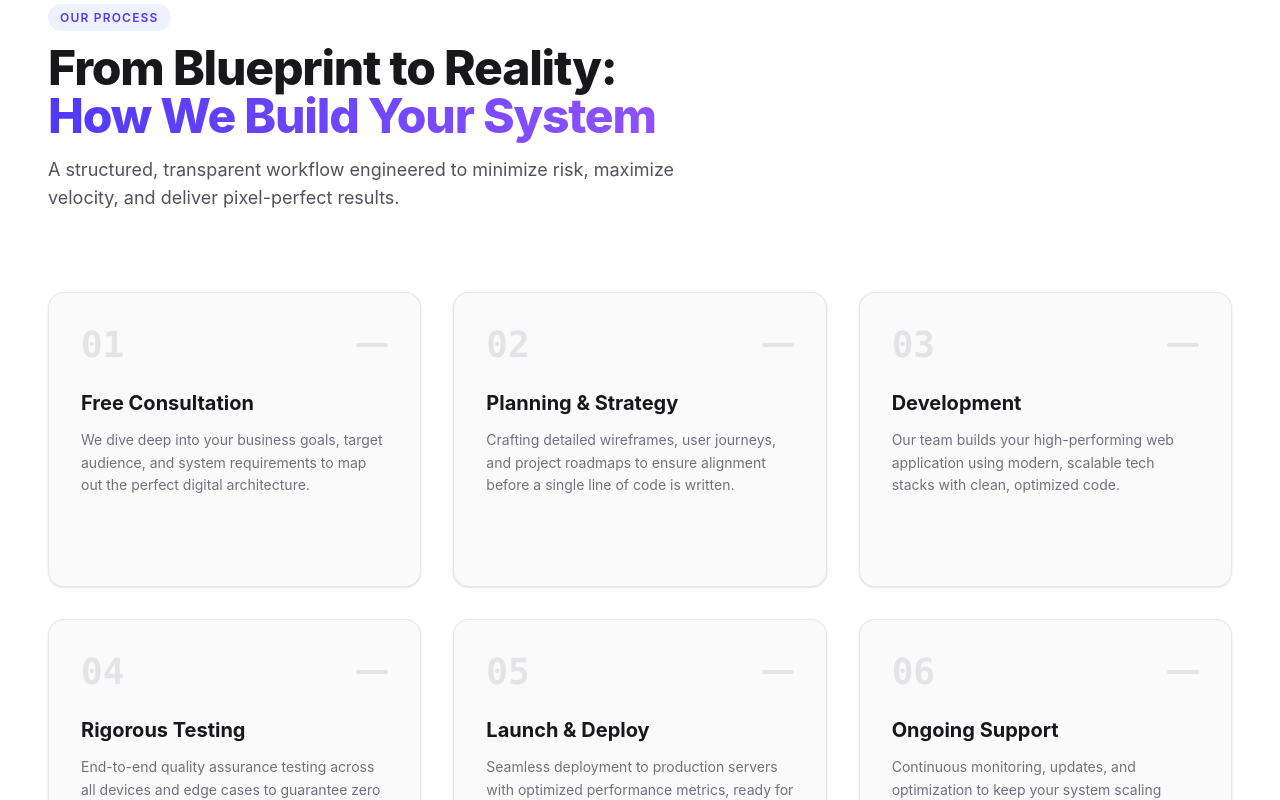
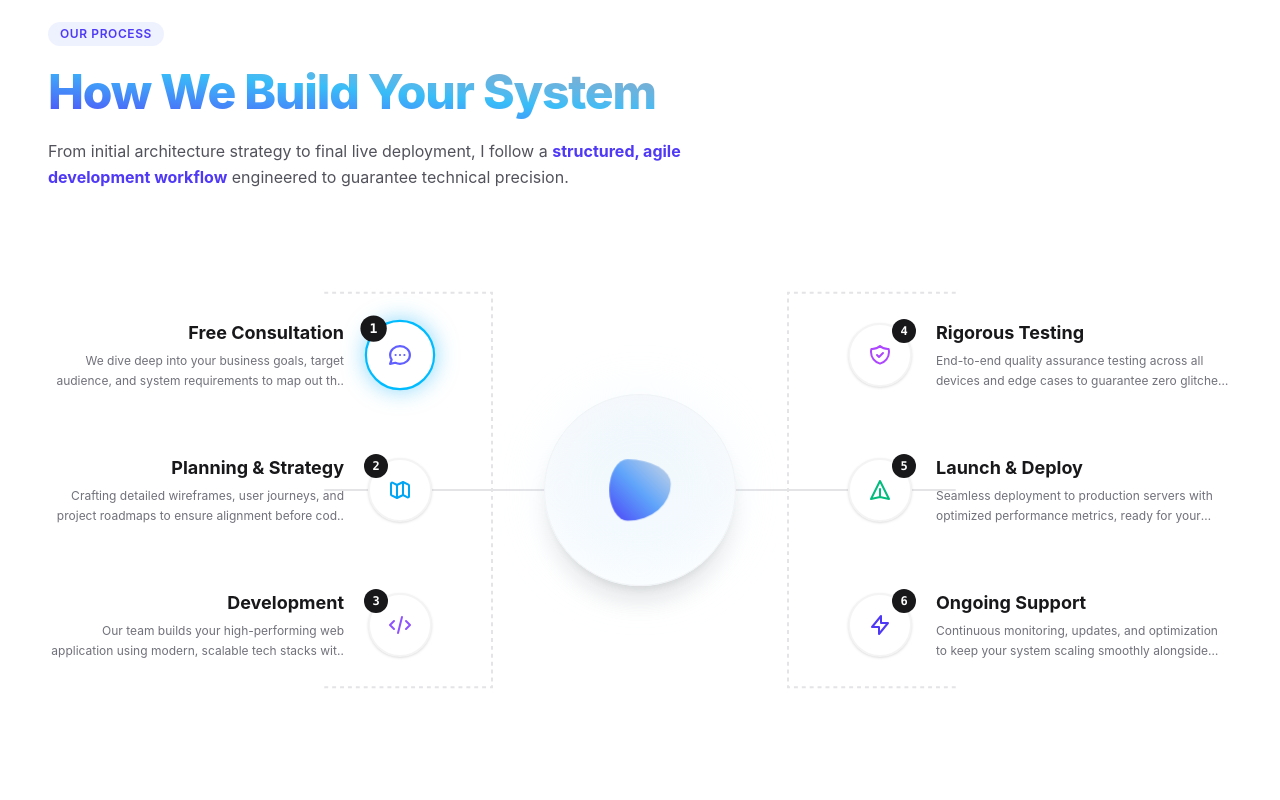
Before and after one commit to saikat-patra-web-developer/saikat-portfolio, a React (Vite) app: page / in a window 1280 px wide. Shown: the part 3400-4200 px from the top of the page. Built offline with nearby package versions, Linux system fonts and the light colour scheme.

Commit message:
Update Workflow.jsx

```diff
--- a/src/components/Workflow.jsx
+++ b/src/components/Workflow.jsx
@@ -1,95 +1,238 @@
-import React from 'react';
+import React, { useState } from 'react';
 
 export default function Workflow() {
+  const [activeIndex, setActiveIndex] = useState(0);
+
   const steps = [
+    // Left Column Steps
     {
-      number: '01',
+      number: '1',
       title: 'Free Consultation',
       description: 'We dive deep into your business goals, target audience, and system requirements to map out the perfect digital architecture.',
+      highlight: 'Understand objectives & scope',
+      side: 'left',
+      icon: (
+        <svg className="w-6 h-6 text-indigo-500" fill="none" viewBox="0 0 24 24" stroke="currentColor">
+          <path strokeLinecap="round" strokeLinejoin="round" strokeWidth={2} d="M8 12h.01M12 12h.01M16 12h.01M21 12c0 4.418-4.03 8-9 8a9.863 9.863 0 01-4.255-.949L3 20l1.395-3.72C3.512 15.042 3 13.574 3 12c0-4.418 4.03-8 9-8s9 3.582 9 8z" />
+        </svg>
+      )
     },
     {
-      number: '02',
+      number: '2',
       title: 'Planning & Strategy',
-      description: 'Crafting detailed wireframes, user journeys, and project roadmaps to ensure alignment before a single line of code is written.',
+      description: 'Crafting detailed wireframes, user journeys, and project roadmaps to ensure alignment before code is written.',
+      highlight: 'Interactive wireframes & flowcharts',
+      side: 'left',
+      icon: (
+        <svg className="w-6 h-6 text-sky-500" fill="none" viewBox="0 0 24 24" stroke="currentColor">
+          <path strokeLinecap="round" strokeLinejoin="round" strokeWidth={2} d="M9 20l-5.447-2.724A1 1 0 013 16.382V5.618a1 1 0 011.447-.894L9 7m0 13l6-3m-6 3V7m6 10l4.553 2.276A1 1 0 0021 18.382V7.618a1 1 0 00-.553-.894L15 4m0 13V4m0 0L9 7" />
+        </svg>
+      )
     },
     {
-      number: '03',
+      number: '3',
       title: 'Development',
       description: 'Our team builds your high-performing web application using modern, scalable tech stacks with clean, optimized code.',
+      highlight: 'Production-ready architecture',
+      side: 'left',
+      icon: (
+        <svg className="w-6 h-6 text-violet-500" fill="none" viewBox="0 0 24 24" stroke="currentColor">
+          <path strokeLinecap="round" strokeLinejoin="round" strokeWidth={2} d="M10 20l4-16m4 4l4 4-4 4M6 16l-4-4 4-4" />
+        </svg>
+      )
+    },
+    // Right Column Steps
+    {
+      number: '4',
+      title: 'Rigorous Testing',
+      description: 'End-to-end quality assurance testing across all devices and edge cases to guarantee zero glitches at launch.',
+      highlight: 'Cross-device & automated QA',
+      side: 'right',
+      icon: (
+        <svg className="w-6 h-6 text-purple-500" fill="none" viewBox="0 0 24 24" stroke="currentColor">
+          <path strokeLinecap="round" strokeLinejoin="round" strokeWidth={2} d="M9 12l2 2 4-4m5.618-4.016A11.955 11.955 0 0112 2.944a11.955 11.955 0 01-8.618 3.04A12.02 12.02 0 003 9c0 5.591 3.824 10.29 9 11.622 5.176-1.332 9-6.03 9-11.622 0-1.042-.133-2.052-.382-3.016z" />
+        </svg>
+      )
     },
     {
-      number: '04',
-      title: 'Rigorous Testing',
-      description: 'End-to-end quality assurance testing across all devices and edge cases to guarantee zero glitches at launch.',
+      number: '5',
+      title: 'Launch & Deploy',
+      description: 'Seamless deployment to production servers with optimized performance metrics, ready for your users.',
+      highlight: 'CI/CD pipeline & live deployment',
+      side: 'right',
+      icon: (
+        <svg className="w-6 h-6 text-emerald-500" fill="none" viewBox="0 0 24 24" stroke="currentColor">
+          <path strokeLinecap="round" strokeLinejoin="round" strokeWidth={2} d="M12 19l9 2-9-18-9 18 9-2zm0 0v-8" />
+        </svg>
+      )
     },
     {
-      number: '05',
-      title: 'Launch & Deploy',
-      description: 'Seamless deployment to production servers with optimized performance metrics, ready for your users.',
-    },
-    {
-      number: '06',
+      number: '6',
       title: 'Ongoing Support',
       description: 'Continuous monitoring, updates, and optimization to keep your system scaling smoothly alongside your business.',
+      highlight: 'Performance updates & monitoring',
+      side: 'right',
+      icon: (
+        <svg className="w-6 h-6 text-indigo-600" fill="none" viewBox="0 0 24 24" stroke="currentColor">
+          <path strokeLinecap="round" strokeLinejoin="round" strokeWidth={2} d="M13 10V3L4 14h7v7l9-11h-7z" />
+        </svg>
+      )
     },
   ];
 
+  const leftSteps = steps.filter(s => s.side === 'left');
+  const rightSteps = steps.filter(s => s.side === 'right');
+
   return (
-    <section id="workflow" className="py-20 bg-white">
+    <section id="workflow" className="relative h-auto bg-white py-16 md:py-24 overflow-hidden">
+      <div className="max-w-7xl mx-auto w-full px-4 sm:px-6 lg:px-12 relative z-10">
 
-      <div className="max-w-7xl mx-auto px-6 sm:px-8 lg:px-12">
-        {/* Section Header */}
-        <div className="max-w-3xl mb-20">
-          <span className="text-xs font-semibold uppercase tracking-widest text-indigo-600 bg-indigo-50 px-3 py-1.5 rounded-full">
+        {/* Header Section */}
+        <div className="flex flex-col sm:flex-row sm:items-end justify-between gap-6">
+          <div>
+            <p className="inline-flex items-center gap-1.5 px-3 py-1 rounded-full text-xs font-semibold tracking-wider uppercase text-[#4f39f6] bg-indigo-50 mb-4">
               Our Process
-          </span>
-          <h2 className="mt-4 text-4xl sm:text-5xl font-extrabold text-zinc-900 tracking-tight leading-none">
-            From Blueprint to Reality:<br />
-            <span className="text-indigo-600 bg-gradient-to-r from-indigo-600 to-violet-500 bg-clip-text text-transparent">
+            </p>
+            <h2 className="reveal-trigger font-sans font-extrabold text-4xl md:text-5xl tracking-tight leading-tight mb-4 bg-gradient-to-tr from-[#4f39f6] via-[#38bdf8] to-[#94a3b8] bg-clip-text text-transparent">
               How We Build Your System
-            </span>
             </h2>
-          <p className="mt-4 text-lg text-zinc-600 max-w-2xl">
-            A structured, transparent workflow engineered to minimize risk, maximize velocity, and deliver pixel-perfect results.
+            <p className="text-base text-zinc-600 max-w-2xl font-normal leading-relaxed">
+              From initial architecture strategy to final live deployment, I follow a <span className="text-[#4f39f6] font-bold">structured, agile development workflow</span> engineered to guarantee technical precision.
             </p>
           </div>
+        </div>
 
-        {/* Workflow Grid / Timeline */}
-        <div className="grid grid-cols-1 md:grid-cols-2 lg:grid-cols-3 gap-8 relative">
-          {steps.map((step, index) => (
+        {/* Desktop Hub & Spoke Grid View */}
+        <div className="hidden lg:grid grid-cols-12 gap-4 items-center relative min-h-[600px]">
+
+          {/* Background Circuit Vector Lines */}
+          <div className="absolute inset-0 pointer-events-none z-0">
+            <svg className="w-full h-full text-zinc-200" viewBox="0 0 1200 600" fill="none" stroke="currentColor" strokeWidth="2">
+              {/* Left Side Circuits */}
+              <path d="M 280 100 L 450 100 L 450 300 L 520 300" strokeDasharray="4 4" />
+              <path d="M 280 300 L 520 300" />
+              <path d="M 280 500 L 450 500 L 450 300 L 520 300" strokeDasharray="4 4" />
+
+              {/* Right Side Circuits */}
+              <path d="M 920 100 L 750 100 L 750 300 L 680 300" strokeDasharray="4 4" />
+              <path d="M 920 300 L 680 300" />
+              <path d="M 920 500 L 750 500 L 750 300 L 680 300" strokeDasharray="4 4" />
+            </svg>
+          </div>
+
+          {/* LEFT COLUMN: Nodes 1, 2, 3 */}
+          <div className="col-span-4 space-y-16 z-10">
+            {leftSteps.map((step) => {
+              const globalIdx = steps.indexOf(step);
+              const isActive = globalIdx === activeIndex;
+              return (
                 <div
-              key={index}
-              className="group relative bg-zinc-50 p-8 rounded-2xl border border-zinc-200/80 shadow-sm transition-all duration-300 hover:shadow-md hover:border-indigo-200 hover:-translate-y-1 flex flex-col justify-between"
+                  key={step.number}
+                  onMouseEnter={() => setActiveIndex(globalIdx)}
+                  className="flex items-center justify-end gap-6 group cursor-pointer"
                 >
-              <div>
-                {/* Step Number Badge */}
-                <div className="flex items-center justify-between mb-6">
-                  <span className="text-4xl font-black text-zinc-200 transition-colors duration-300 group-hover:text-indigo-100 font-mono select-none">
+                  <div className="text-right max-w-xs transition-all duration-300 transform group-hover:-translate-x-1">
+                    <h3 className="font-bold text-zinc-900 text-lg mb-1">{step.title}</h3>
+                    <p className="text-zinc-500 text-xs leading-relaxed line-clamp-2">{step.description}</p>
+                  </div>
+                  <div className={`relative flex-shrink-0 w-16 h-16 rounded-full bg-white border-2 flex items-center justify-center transition-all duration-500 ${
+                    isActive ? 'border-sky-400 shadow-[0_0_20px_rgba(56,189,248,0.6)] scale-110' : 'border-zinc-100 shadow-sm'
+                  }`}>
+                    {step.icon}
+                    <span className="absolute -top-1.5 -left-1.5 bg-zinc-900 text-white text-xs font-bold font-mono w-6 h-6 rounded-full flex items-center justify-center">
                       {step.number}
                     </span>
-                  {/* Small decorative line/connector style indicator */}
-                  <div className="h-1 w-8 rounded-full bg-zinc-200 group-hover:bg-indigo-500 transition-colors duration-300" />
+                  </div>
+                </div>
+              );
+            })}
           </div>
 
-                {/* Content */}
-                <h3 className="text-xl font-bold text-zinc-900 group-hover:text-indigo-600 transition-colors duration-300">
+          {/* CENTER ARCHITECTURE HUB WITH YOUR LOGO DESIGN */}
+          <div className="col-span-4 flex justify-center items-center z-10">
+            <div className="relative w-48 h-48 rounded-full bg-gradient-to-b from-slate-50 to-white shadow-xl border border-zinc-100 flex items-center justify-center group">
+              <div className="absolute inset-0 rounded-full bg-sky-100/30 blur-xl group-hover:bg-indigo-100/40 transition-all duration-700" />
+
+              {/* Integrated Core Animated Brand Logo Block - Removed Square Box */}
+              <div className="flex items-center scale-[2.2]">
+                <div className="w-9 h-9 relative z-10 transition-transform duration-200 active:scale-95 flex items-center justify-center overflow-hidden">
+                  <div className="absolute inset-1 bg-gradient-to-tr from-[#4f39f6] via-[#60a5fa] to-[#cbd5e1] rounded-[30%_70%_70%_30%_/_50%_40%_60%_50%] animate-[spin_20s_linear_infinite]"></div>
+                </div>
+              </div>
+
+            </div>
+          </div>
+
+          {/* RIGHT COLUMN: Nodes 4, 5, 6 */}
+          <div className="col-span-4 space-y-16 z-10">
+            {rightSteps.map((step) => {
+              const globalIdx = steps.indexOf(step);
+              const isActive = globalIdx === activeIndex;
+              return (
+                <div
+                  key={step.number}
+                  onMouseEnter={() => setActiveIndex(globalIdx)}
+                  className="flex items-center justify-start gap-6 group cursor-pointer"
+                >
+                  <div className={`relative flex-shrink-0 w-16 h-16 rounded-full bg-white border-2 flex items-center justify-center transition-all duration-500 ${
+                    isActive ? 'border-sky-400 shadow-[0_0_20px_rgba(56,189,248,0.6)] scale-110' : 'border-zinc-100 shadow-sm'
+                  }`}>
+                    {step.icon}
+                    <span className="absolute -top-1.5 -right-1.5 bg-zinc-900 text-white text-xs font-bold font-mono w-6 h-6 rounded-full flex items-center justify-center">
+                      {step.number}
+                    </span>
+                  </div>
+                  <div className="text-left max-w-xs transition-all duration-300 transform group-hover:translate-x-1">
+                    <h3 className="font-bold text-zinc-900 text-lg mb-1">{step.title}</h3>
+                    <p className="text-zinc-500 text-xs leading-relaxed line-clamp-2">{step.description}</p>
+                  </div>
+                </div>
+              );
+            })}
+          </div>
+
+        </div>
+
+        {/* Mobile View - Re-styled to display all elements cleanly on the left side */}
+        <div className="lg:hidden space-y-8 mt-12 px-2">
+          {steps.map((step) => {
+            const globalIdx = steps.indexOf(step);
+            const isActive = globalIdx === activeIndex;
+
+            return (
+              <div
+                key={step.number}
+                onClick={() => setActiveIndex(globalIdx)}
+                className="flex flex-row items-center justify-start gap-5 text-left group cursor-pointer transition-all duration-300"
+              >
+                {/* Circle Icon and Number Badge (Locked to Left Side) */}
+                <div className={`relative flex-shrink-0 w-16 h-16 rounded-full bg-white border-2 flex items-center justify-center transition-all duration-500 ${
+                  isActive ? 'border-sky-400 shadow-[0_0_15px_rgba(56,189,248,0.5)] scale-105' : 'border-zinc-200 shadow-sm'
+                }`}>
+                  {step.icon}
+                  <span className="absolute -top-1.5 -left-1.5 bg-zinc-900 text-white text-xs font-bold font-mono w-6 h-6 rounded-full flex items-center justify-center">
+                    {step.number}
+                  </span>
+                </div>
+
+                {/* Text Block (Aligned Left next to Icon) */}
+                <div className={`max-w-[70%] transition-all duration-300 ${
+                  isActive ? 'scale-[1.02]' : 'opacity-85'
+                }`}>
+                  <h3 className={`font-bold text-base mb-1 transition-colors ${
+                    isActive ? 'text-[#4f39f6]' : 'text-zinc-900'
+                  }`}>
                     {step.title}
                   </h3>
-                <p className="mt-3 text-sm leading-relaxed text-zinc-500 group-hover:text-zinc-600 transition-colors duration-300">
+                  <p className="text-zinc-500 text-xs leading-relaxed line-clamp-3">
                     {step.description}
                   </p>
                 </div>
+              </div>
+            );
+          })}
+        </div>
 
-              {/* Bottom Subtle Interactive Hint */}
-              <div className="mt-6 pt-4 border-t border-zinc-100 flex items-center text-xs font-medium text-indigo-600 opacity-0 group-hover:opacity-100 transition-all duration-300 transform translate-y-2 group-hover:translate-y-0">
-                Phase Details
-                <svg className="w-3 h-3 ml-1.5 transition-transform group-hover:translate-x-1" fill="none" viewBox="0 0 24 24" stroke="currentColor">
-                  <path strokeLinecap="round" strokeLinejoin="round" strokeWidth={2.5} d="M9 5l7 7-7 7" />
-                </svg>
-              </div>
-            </div>
-          ))}
-        </div>
       </div>
     </section>
   );
```
Lines whose indentation alone changed are shown as unchanged.
